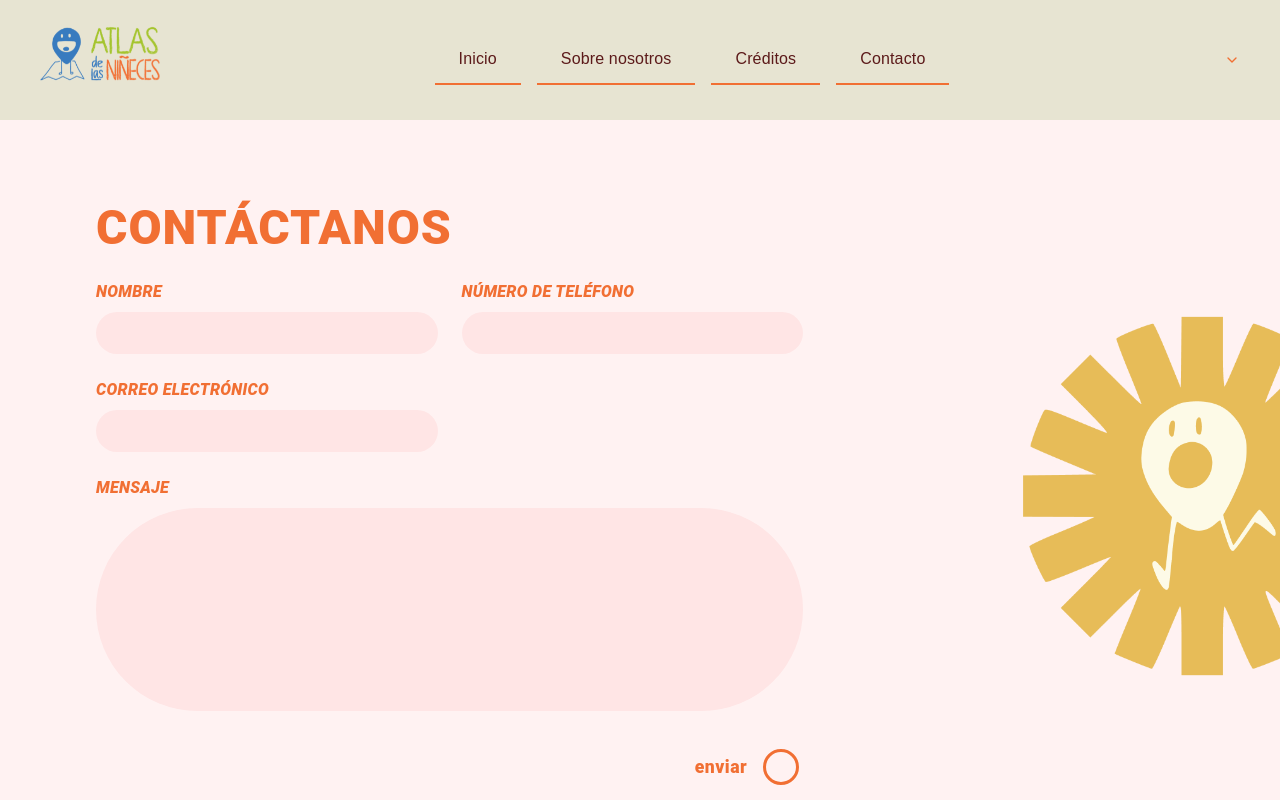
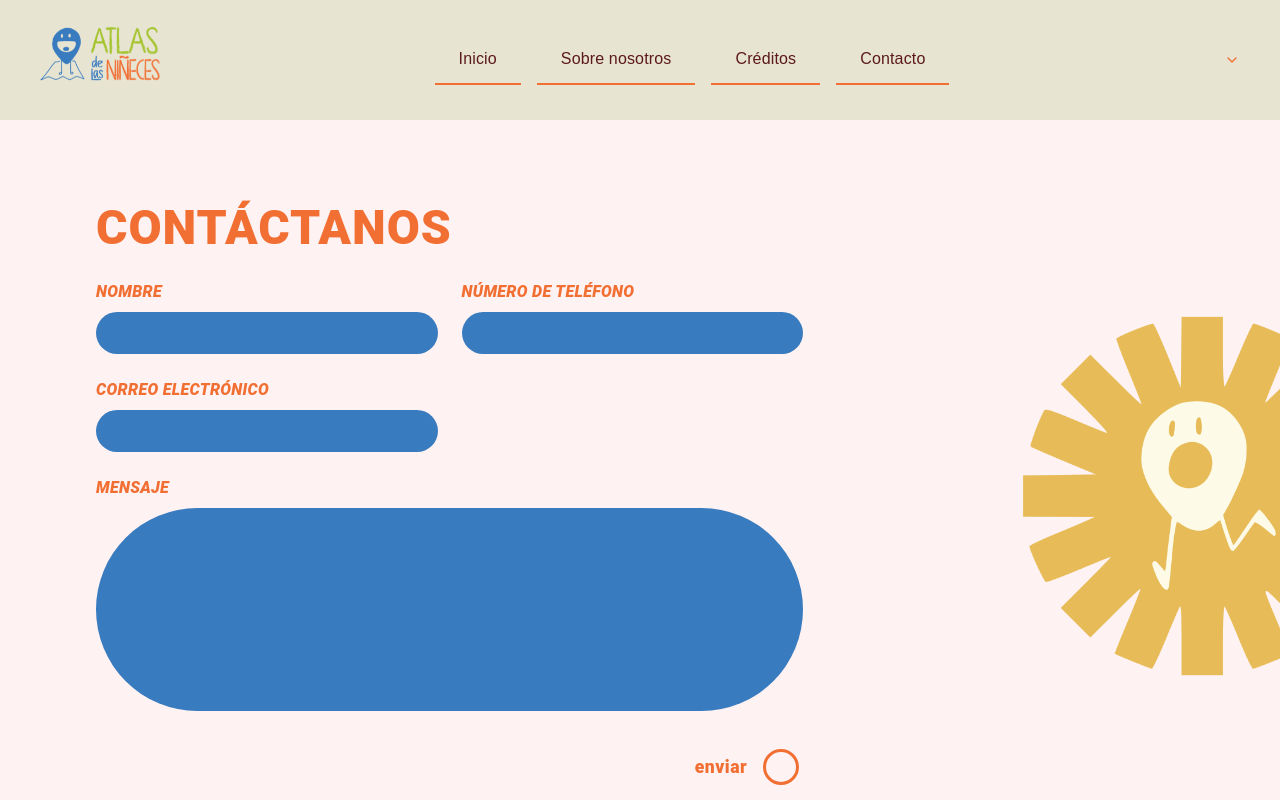
Before and after one commit to Angel30-G/Atlas-de-las-ni-eces, a Next.js app: page /contacto in a window 1280 px wide. Shown: the top 800 px of the page. Built offline with nearby package versions, Linux system fonts and the light colour scheme; some icons are missing.

Commit message:
Pequeños cambios

```diff
--- a/src/app/lugares/escuelaGuatemala/page.tsx
+++ b/src/app/lugares/escuelaGuatemala/page.tsx
@@ -39,7 +39,7 @@ export default function Guatemala() {
         mt={8}
       >
         <VideoSection
-          videoLink=""
+          videoLink="https://www.youtube.com/embed/CnHtFwKbPzQ?si=trdzmczsFMnJwz-0"
           text="Profesores y estudiantes del Tecnológico de Costa Rica (TEC) visitamos la Escuela republica de Guatemala, en busca de especialistas para apoyarnos en un proyecto muy importante sobre la ciudad. Por suerte, nos encontramos con niñas y niños, quienes nos contaron sus pensares y sentires sobre el lugar donde viven. Por medio de mapas nos indicaron los lugares que más les gustan, los que consideran seguros, donde juegan y en general, los que hacen parte de su cotidiano de alguna manera."
         />
         <GallerySection
--- a/src/modules/contact/components/ContactInput/ContactInput.tsx
+++ b/src/modules/contact/components/ContactInput/ContactInput.tsx
@@ -47,7 +47,7 @@ export default function ContactInput({
         variant="outlined"
         sx={{
           "& .MuiOutlinedInput-root": {
-            bgcolor: theme.surface,
+            bgcolor: theme.secondary,
             borderRadius: 999,
             px: 2,
             "& fieldset": { border: "none" },
--- a/src/modules/home-map/MapHome.tsx
+++ b/src/modules/home-map/MapHome.tsx
@@ -5,12 +5,12 @@ import Link from "next/link";
 import Image from "next/image";
 import { useState, useRef, useEffect } from "react";
 
-type MapSectionProps = {
+type MapHomeProps = {
   mapLink: string;
   text: string;
 };
 
-export default function MapSection({ mapLink, text }: MapSectionProps) {
+export default function MapSection({ mapLink, text }: MapHomeProps) {
   const { theme, isSmall } = useTheme();
   const [isVisible, setIsVisible] = useState(false);
   const [isHovered, setIsHovered] = useState(false);
--- a/src/modules/home-map/index.ts
+++ b/src/modules/home-map/index.ts
@@ -0,0 +1,2 @@
+import MapHome from "./MapHome";
+export default MapHome;
--- a/src/theme/themes.ts
+++ b/src/theme/themes.ts
@@ -22,9 +22,9 @@ export const themes: Record<string, Theme> = {
     surface: "#FFE5E5",
     text1: "#FFFFFF",
     text2: "#5C1A1A",
-    success: "#FFB2B2",
+    success: "#5C1A1A",
     warning: "#FFDA80",
-    error: "#f16f33",
+    error: "#A83232",
     info: "#FFD1D1",
   },
 
```
